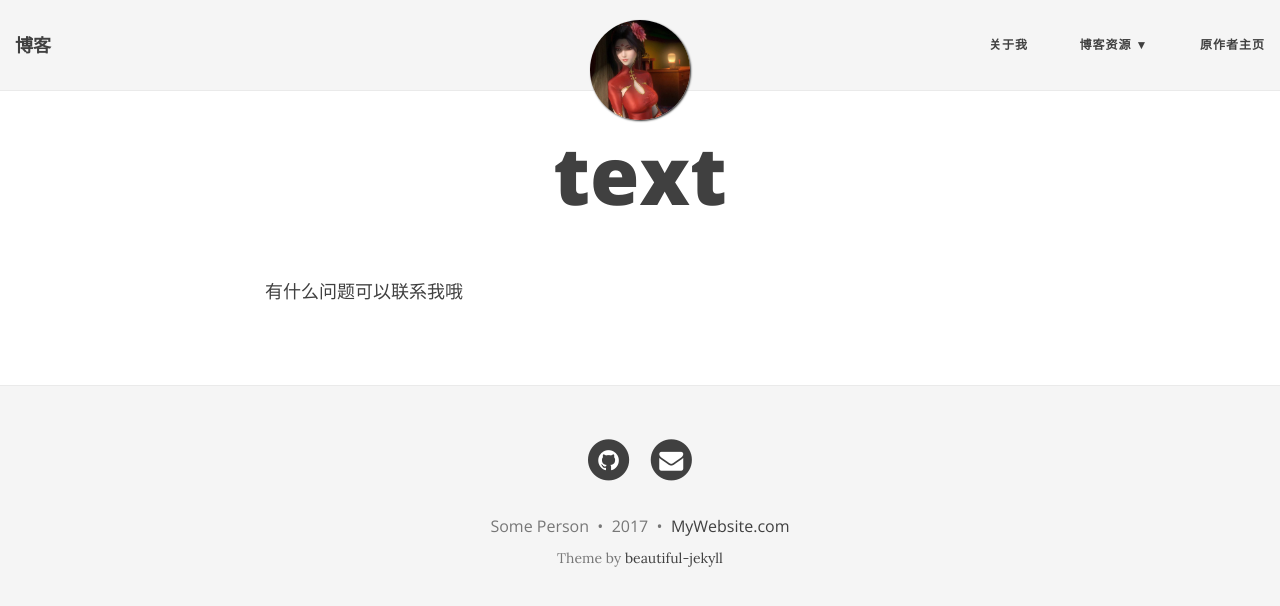
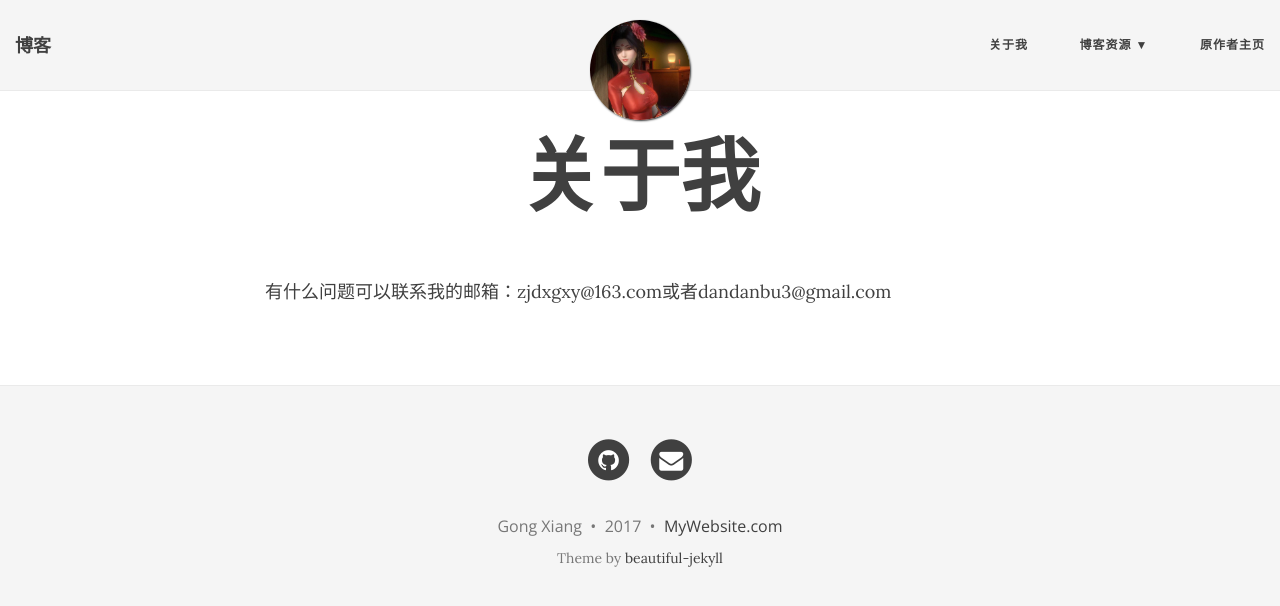
Before and after one commit to dandanbu3/dandanbu3.github.io, a Jekyll site: the page built from aboutme.md, in a window 1280 px wide. Shown: the top 606 px of the page. Built offline with Jekyll 4.4.1, drawn with Linux system fonts in a browser that asks for light colours; nearby versions of some CDN libraries.

Commit message:
信息优化

```diff
--- a/_config.yml
+++ b/_config.yml
@@ -43,7 +43,7 @@
 # Change all these values or delete the ones you don't want.
 # Important: you must keep the "name" parameter, everything else you can remove
 author:
-  name: Some Person
+  name: Gong Xiang
   email: "dandanbu3@gmail.com"
   facebook: yourname  # eg. daattali
   github: dandanbu3    # eg. daattali
--- a/aboutme.md
+++ b/aboutme.md
@@ -1,5 +1,5 @@
 ---
 layout: page
-title: text
+title: 关于我
 ---
-有什么问题可以联系我哦
+有什么问题可以联系我的邮箱：zjdxgxy@163.com或者dandanbu3@gmail.com
```
